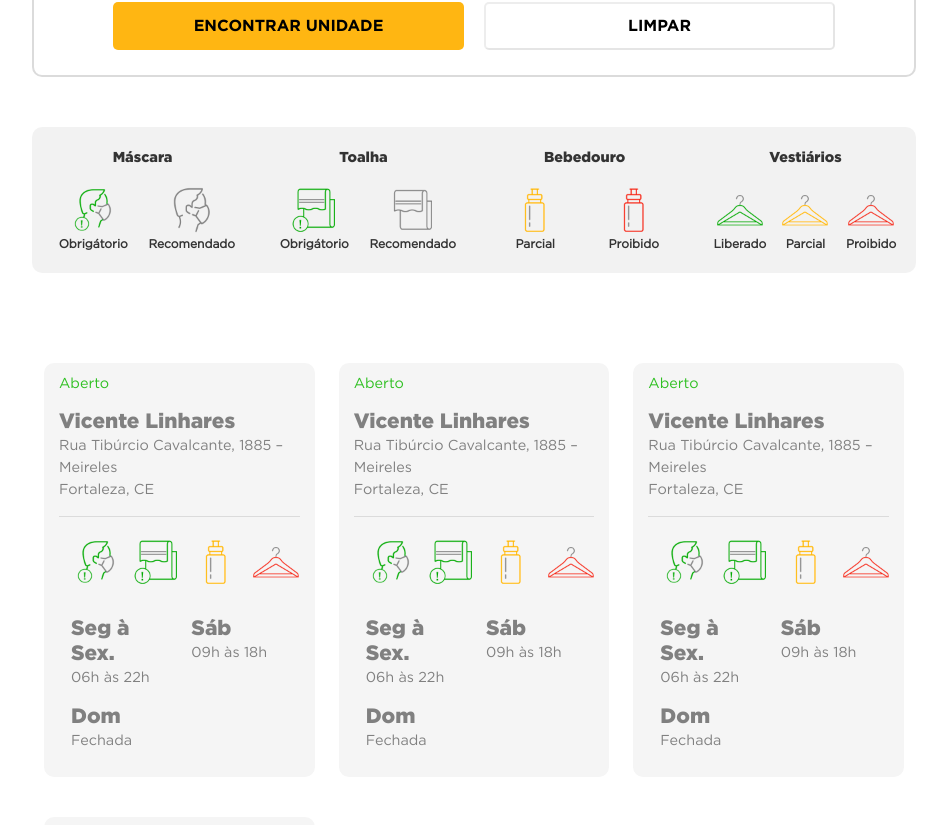
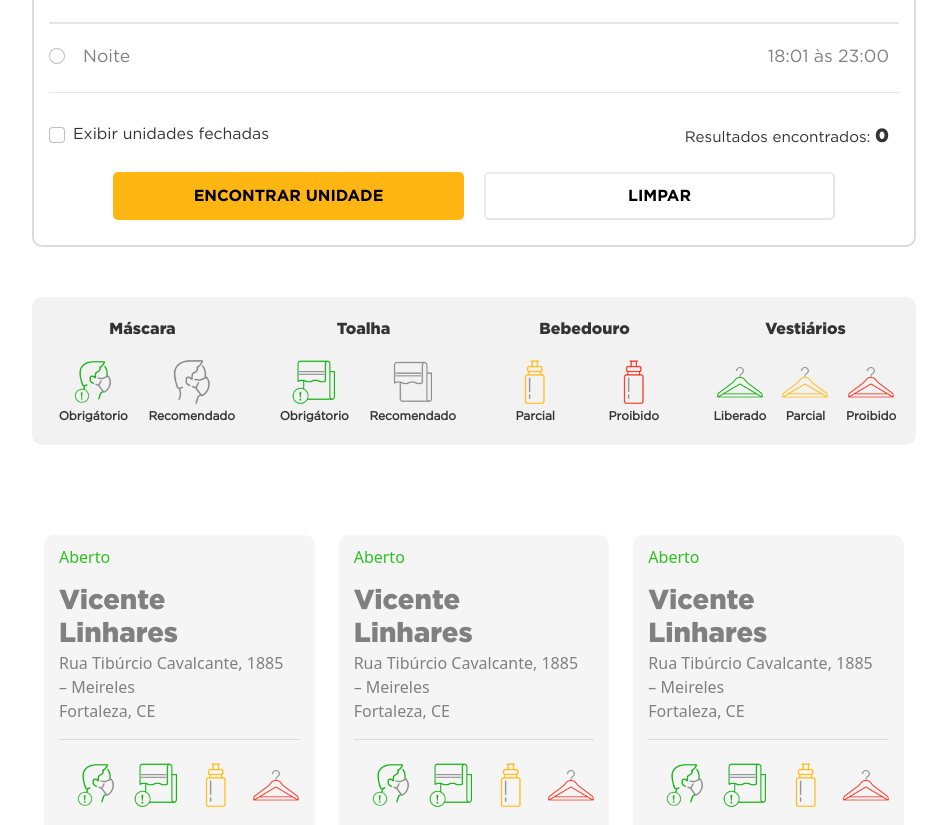
Before and after one commit to LuisCamargoM/smartSite, a React (Create React App) app: page / in a window 1280 px wide. Shown: the part 775-1600 px from the top of the page, without its empty margins (166-1113 px from the left). Built offline with nearby package versions, Linux system fonts and the light colour scheme.

Commit message:
Beta v2.5 - Fix h2 and p tags size and clean around

```diff
--- a/src/pages/components/Main/Main.css
+++ b/src/pages/components/Main/Main.css
@@ -1,6 +1,4 @@
 .container{
-    /* background-color: red; */
     text-align: center;
     padding: 0 10% !important;
-    /* height: 100vmin; */
 }
--- a/src/pages/components/Main/components/Result/CardUnit/CardUnit.css
+++ b/src/pages/components/Main/components/Result/CardUnit/CardUnit.css
@@ -8,17 +8,27 @@
 .CardUnit-header{
     padding-right: 5%;
 }
-p{
+.col-lg-6{
+    padding: 0 !important;
+}
+.CardUnit-header h2{
+        font-size: 1.72rem !important;
+        color: #808080;
+        margin:0 !important;
+        font-family: 'Gotham-Black';
+    }
+.CardUnit-title p{
     font-size: 0.9rem;
     font-family: 'Gotham-Book';
     color: #808080;
 }
-h2{
+.CardUnit-title h2{
     font-size: 1.3rem !important;
     color: #808080;
     margin:0 !important;
     font-family: 'Gotham-Black';
 }
+
 .CardUnit-image{
     padding: 2px !important;
     margin: 10px 0 30px 0;
--- a/src/pages/components/Main/components/Result/CardUnit/index.js
+++ b/src/pages/components/Main/components/Result/CardUnit/index.js
@@ -7,7 +7,7 @@ const CardUnit = () => {
     <div className="CardUnit" >
       <div className="CardUnit-header">
          <p style={{color:statusColor}}>Aberto</p>
-         <h2>Vicente Linhares</h2>
+         <h2 className="title-h2">Vicente Linhares</h2>
          <p>Rua Tibúrcio Cavalcante, 1885 &#8211; Meireles<br/>Fortaleza, CE</p>
       </div>
       <div className="Cardunit-block"></div>
```
Also changed, not shown: src/pages/components/Main/components/Result/Result.css (+0 -9 lines).
